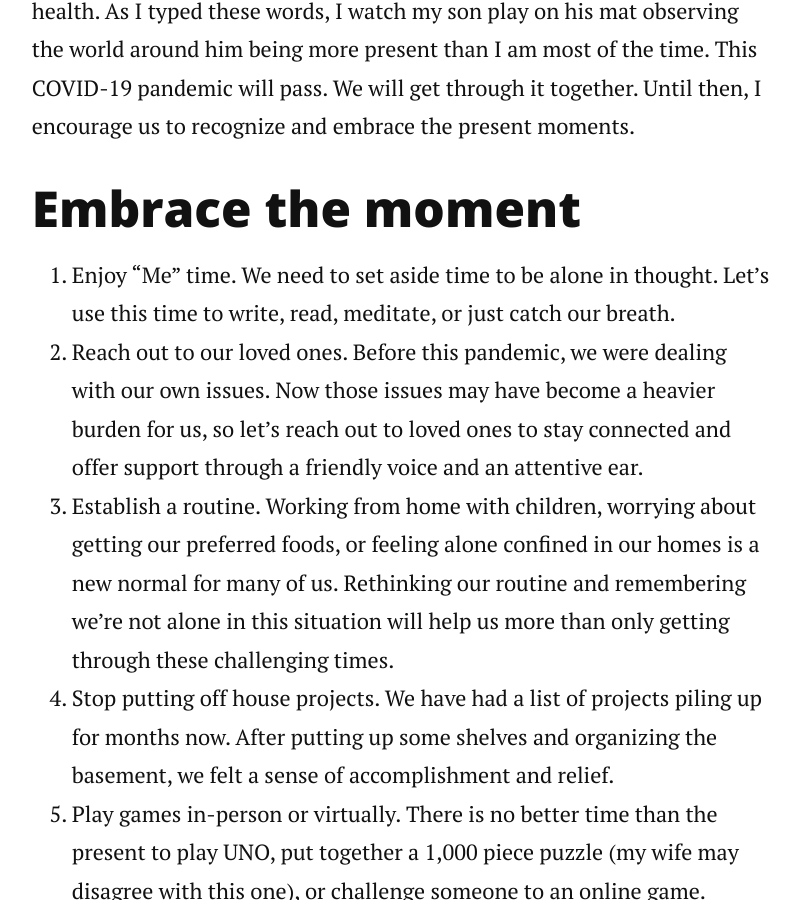
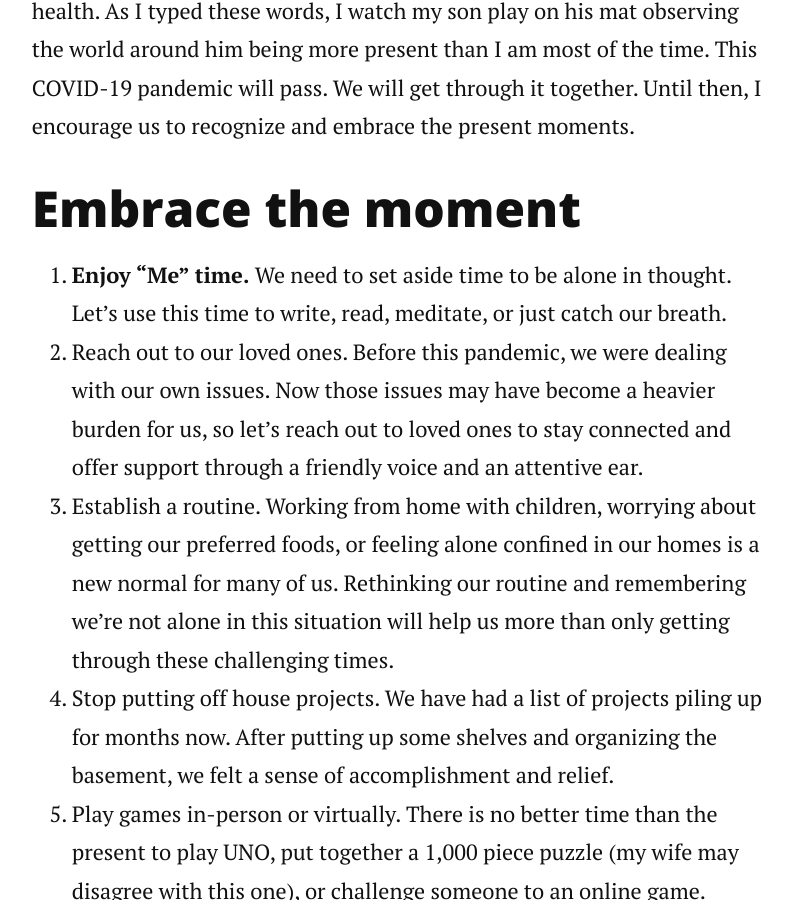
Before and after one commit to ecjane01/ecjane01.github.io, a Jekyll site: the page built from _posts/2020-06-01-mommy-daddy.markdown, in a window 1280 px wide and 900 px high, scrolled down 1703 px. Shown: the whole window, without its empty margins (237-1037 px from the left). Built offline with Jekyll 4.4.1, drawn with Linux system fonts in a browser that asks for light colours; nearby versions of some CDN libraries.

```diff
--- a/_posts/2020-06-01-mommy-daddy.markdown
+++ b/_posts/2020-06-01-mommy-daddy.markdown
@@ -15,7 +15,7 @@ My intent is to not downplay the current situation, but to turn our focus on bei
 
 ## Embrace the moment
 
-1.	Enjoy “Me” time. We need to set aside time to be alone in thought. Let’s use this time to write, read, meditate, or just catch our breath.
+1.	<b>Enjoy “Me” time.</b> We need to set aside time to be alone in thought. Let’s use this time to write, read, meditate, or just catch our breath.
 2.	Reach out to our loved ones. Before this pandemic, we were dealing with our own issues. Now those issues may have become a heavier burden for us, so let’s reach out to loved ones to stay connected and offer support through a friendly voice and an attentive ear.
 3.	Establish a routine. Working from home with children, worrying about getting our preferred foods, or feeling alone confined in our homes is a new normal for many of us. Rethinking our routine and remembering we’re not alone in this situation will help us more than only getting through these challenging times.
 4.	Stop putting off house projects. We have had a list of projects piling up for months now. After putting up some shelves and organizing the basement, we felt a sense of accomplishment and relief.
```
